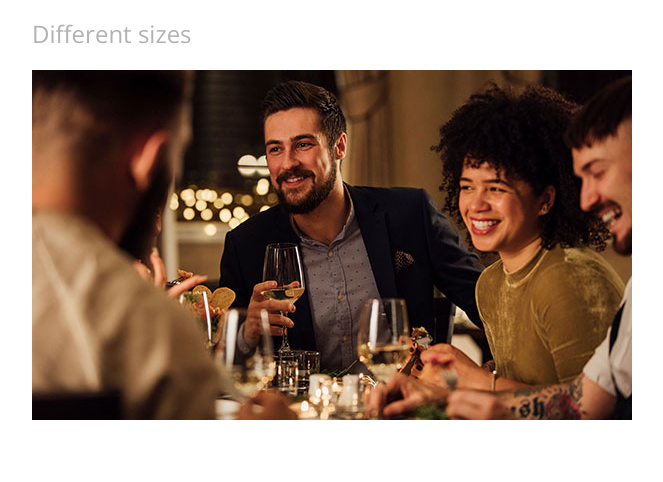
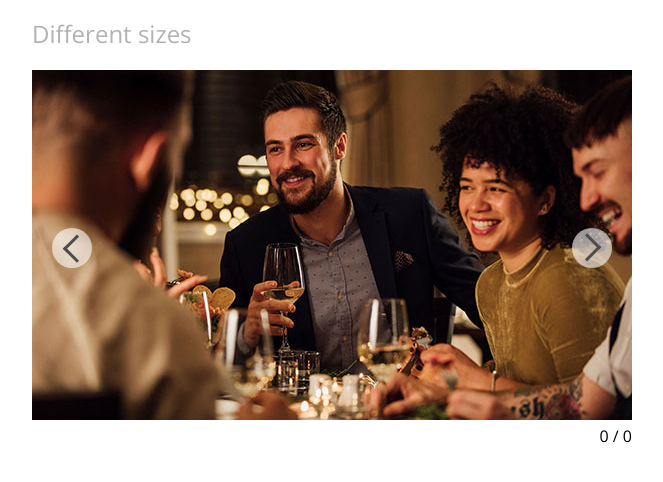
Before and after one commit to chrisalat/js-carousel, a website: page src/html/index.html in a window 1280 px wide. Shown: the part 66-548 px from the top of the page, without its empty margins (308-971 px from the left). Drawn offline with nearby package versions, Linux system fonts and the light colour scheme; files that its build step writes are made by us from their sources; files whose address does not match are found by name.

Commit message:
Added markup and styles for controls and counter of carousel

```diff
--- a/src/html/index.html
+++ b/src/html/index.html
@@ -25,6 +25,9 @@
 			<h2>Different sizes</h2>
 			<div class="js-carousel">
 				<div class="carousel-wrapper">
+					<div class="control">
+						<button>Back</button>
+					</div>
 					<div class="carousel-view">
 						<div class="carousel-element">
 							<img src="assets/img/example.jpg" alt="Image 1">
@@ -42,6 +45,17 @@
 							<img src="assets/img/example.jpg" alt="Image 5">
 						</div>
 					</div>
+					<div class="control">
+						<button>Prev</button>
+					</div>
+				</div>
+				<div class="carousel-counter">
+					<span class="active-element">
+						0
+					</span>/
+					<span class="sum-elements">
+						0
+					</span>
 				</div>
 			</div>
 		</section>
--- a/src/scss/partials/carousel.scss
+++ b/src/scss/partials/carousel.scss
@@ -1,12 +1,55 @@
 
 .js-carousel {
 	.carousel-wrapper {
+		position:relative;
 		width:100%;
+		overflow:hidden;
 		height:auto;
+
+		.control {
+			position:absolute;
+			z-index:1;
+			top:calc(50% - 20px);
+			background: rgba(255, 255, 255, 0.6);
+			border-radius:50px;
+			width:40px;
+			height:40px;
+
+			button {
+				position: absolute;
+				border: solid $gray;
+			    border-width: 0 3px 3px 0;
+			    display: inline-block;
+			    text-indent: -9999px;
+			    width:20px;
+			    height:20px;
+			    cursor:pointer;
+			    background:none;
+			    left: 7px;
+    			top: 6px;
+			}
+
+			&:first-of-type {
+				left:20px;
+				transform: rotate(135deg);
+				-webkit-transform: rotate(135deg);
+			}
+
+			&:last-of-type {
+				right:20px;
+				transform: rotate(-45deg);
+				-webkit-transform: rotate(-45deg);
+			}
+		}
+	}
+
+	.carousel-counter {
+		text-align:right;
 	}
 
 	.carousel-view {
 		overflow:hidden;
+		width: auto;
 		display: flex;
 	}
 
```
